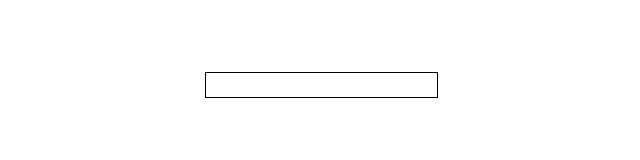
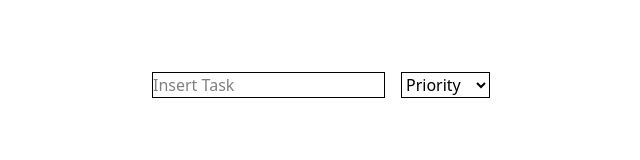
Before and after one commit to RykerWilder/js-task-manager, a plain HTML site: page index.html in a window 1280 px wide. Shown: the whole page, without its empty margins (319-959 px from the left). Drawn offline with nearby package versions, Linux system fonts and the light colour scheme.

Commit message:
add: select in index.html

```diff
--- a/index.html
+++ b/index.html
@@ -15,7 +15,13 @@
     <main class="p-10">
         <div class="flex justify-center gap-4 p-8">
             <!-- SEARCHBAR -->
-            <input type="text" id="search-bar" class="border">
+            <input type="text" id="search-bar" class="border" placeholder="Insert Task">
+            <select name="" id="priority-select" class="border">
+                <option value="default">Priority</option>
+                <option value="high">HIGH</option>
+                <option value="medium">MEDIUM</option>
+                <option value="low">LOW</option>
+            </select>
         </div>
         <div id="list-container" class="p-8">
             <ul id="task-list">
```
